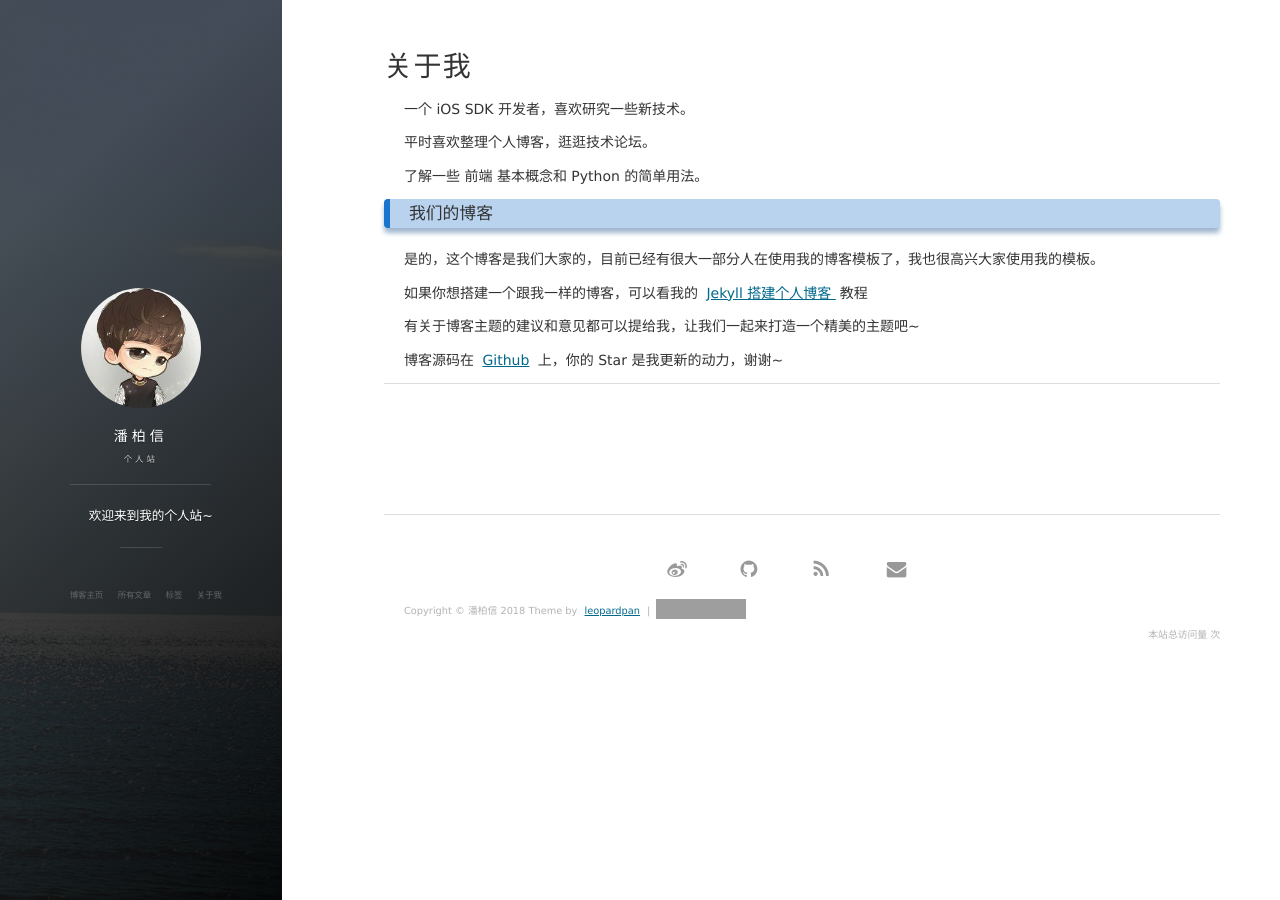
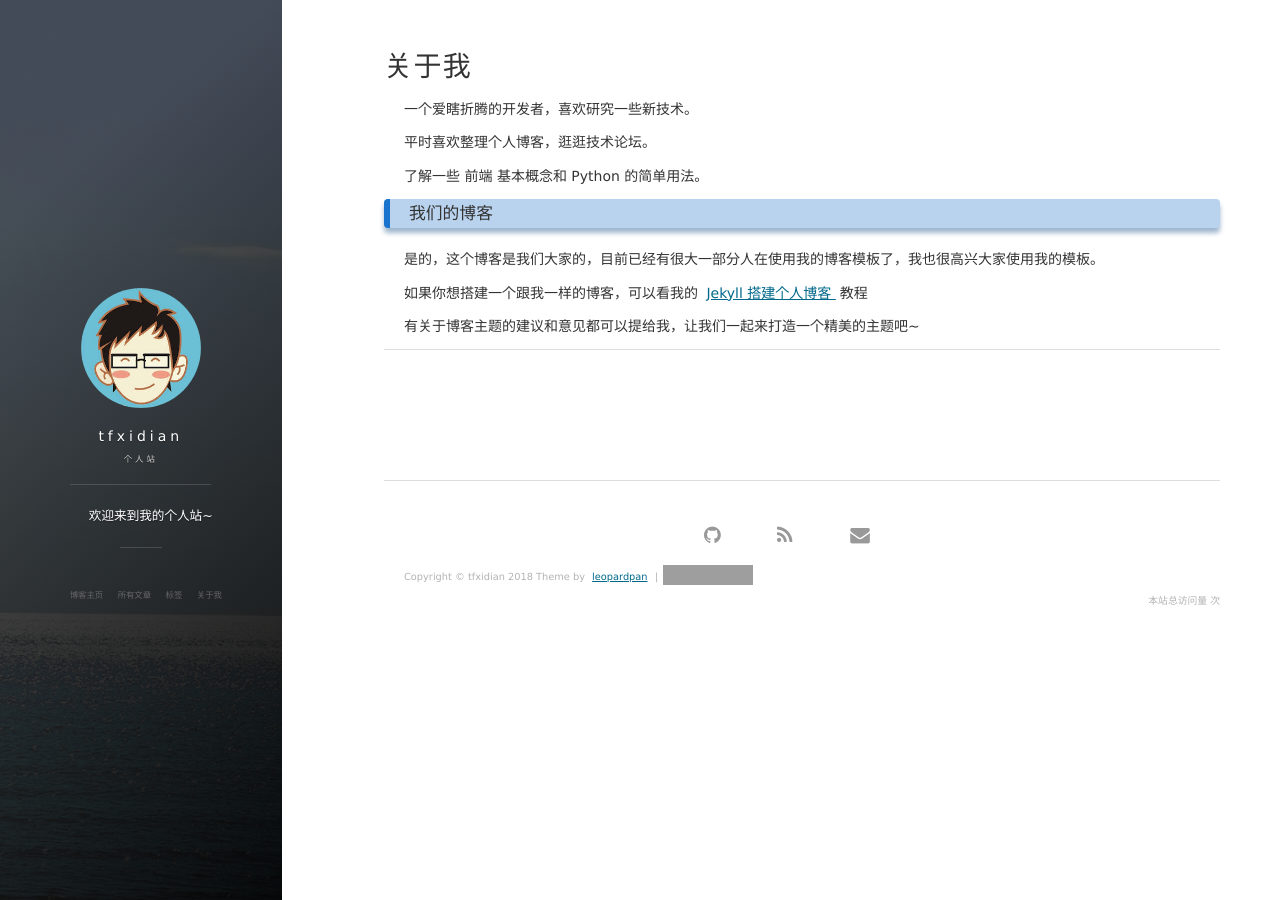
Before and after one commit to tfxidian/tfxidianbackup, a Jekyll site: the page built from about.md, in a window 1280 px wide. Built offline with Jekyll 4.4.1, drawn with Linux system fonts in a browser that asks for light colours; nearby versions of some CDN libraries; comment, search, counter and statistics services are not loaded; grey boxes are pictures that could not be loaded.

Commit message:
change avatar.jpg

```diff
--- a/_config.yml
+++ b/_config.yml
@@ -1,11 +1,11 @@
 # Basic
-title: 潘柏信
+title: tfxidian
 subtitle: 个人站
 description: 欢迎来到我的个人站~
 # 头像里面的标题
 avatarTitle: leopardpan
 # 头像里面的描述
-avatarDesc: iOS / 机器学习
+avatarDesc: 信息安全 / 软件开发
 url: "http://baixin.io"
 
 # Comment
@@ -15,21 +15,21 @@ comment:
 
 # Social
 social:
-    weibo: 5366874726
-    github: leopardpan
+    #weibo: 5366874726
+    github: tfxidian
     # twitter:
-    mail: leopardpan@icloud.com
+    mail: tfxidian@163.com
 
 # 百度统计
 # 使用博客模板请去掉或者更换 id
-baidu:
-    id: 8ba1c6be0953b6f9c2ba38e57f615421
+#baidu:
+#    id: 8ba1c6be0953b6f9c2ba38e57f615421
 
 # Google Analytics
 # 使用博客模板请去掉或者更换 id
-ga:
-    id: UA-84134159-3
-    host: auto
+#ga:
+#    id: UA-84134159-3
+#    host: auto
 
 
 # 《----------------- 上面的信息修改成你自己的 ---------------------------》
--- a/about.md
+++ b/about.md
@@ -3,7 +3,7 @@ layout: page
 title: 关于我
 ---
 
-一个 iOS SDK 开发者，喜欢研究一些新技术。
+一个爱瞎折腾的开发者，喜欢研究一些新技术。
 <p>
 平时喜欢整理个人博客，逛逛技术论坛。
 <p>
@@ -29,7 +29,7 @@ title: 关于我
 
 <p>
 
-博客源码在 <a target="_blank" href='https://github.com/leopardpan/leopardpan.github.io/'>Github</a> 上，你的 Star 是我更新的动力，谢谢~
+
 
 <p>
 
```
Also changed, not shown: README.md (deleted), images/avatar.jpg.
